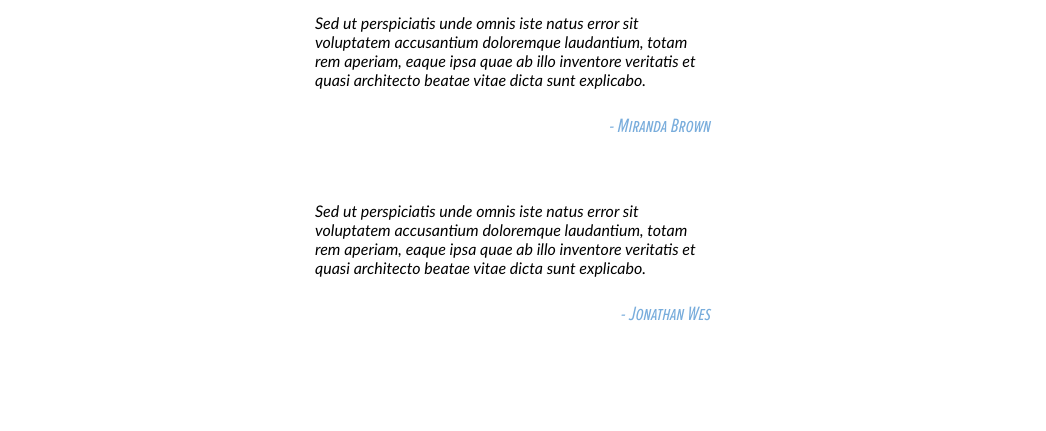
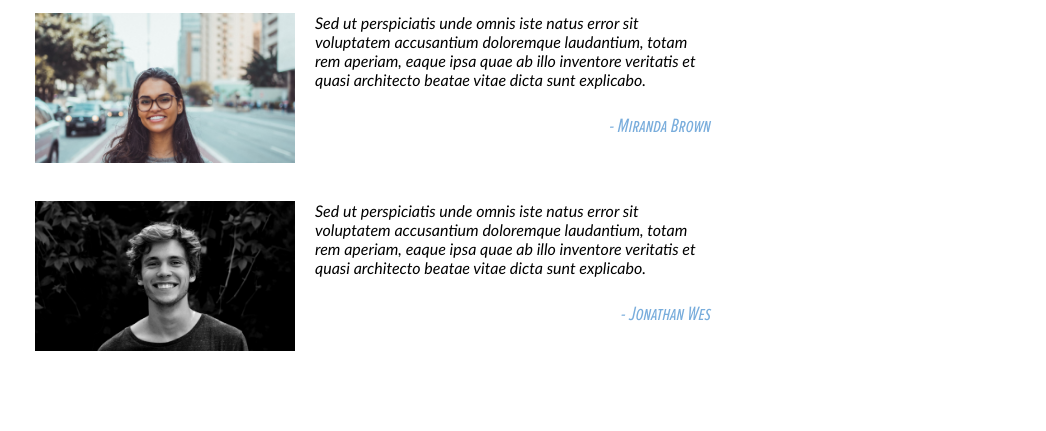
Before and after one commit to siebraun/travel-fly-v2, a plain HTML site: page about.html in a window 1280 px wide. Shown: the part 521-952 px from the top of the page, without its empty margins (115-1161 px from the left). Drawn offline with nearby package versions, Linux system fonts and the light colour scheme; files that its build step writes are made by us from their sources.

Commit message:
Update about.scss

```diff
--- a/scss/about/about.scss
+++ b/scss/about/about.scss
@@ -52,7 +52,7 @@
                 min-width: 260px;
                 height: 150px;
 
-                background-image: url(img/about-client-01.jpg);
+                background-image: url(../img/about-client-01.jpg);
                 background-size: cover;
 
             }
@@ -61,7 +61,7 @@
                 min-width: 260px;
                 height: 150px;
 
-                background-image: url(img/about-client-02.jpg);
+                background-image: url(../img/about-client-02.jpg);
                 background-size: cover;
 
             }
```
